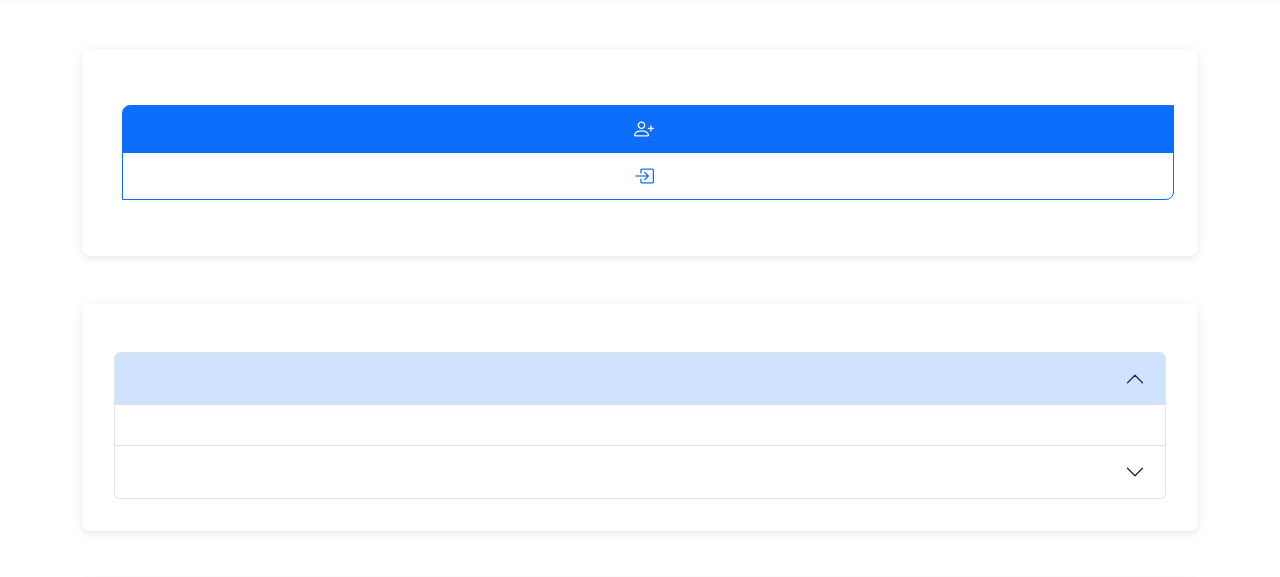
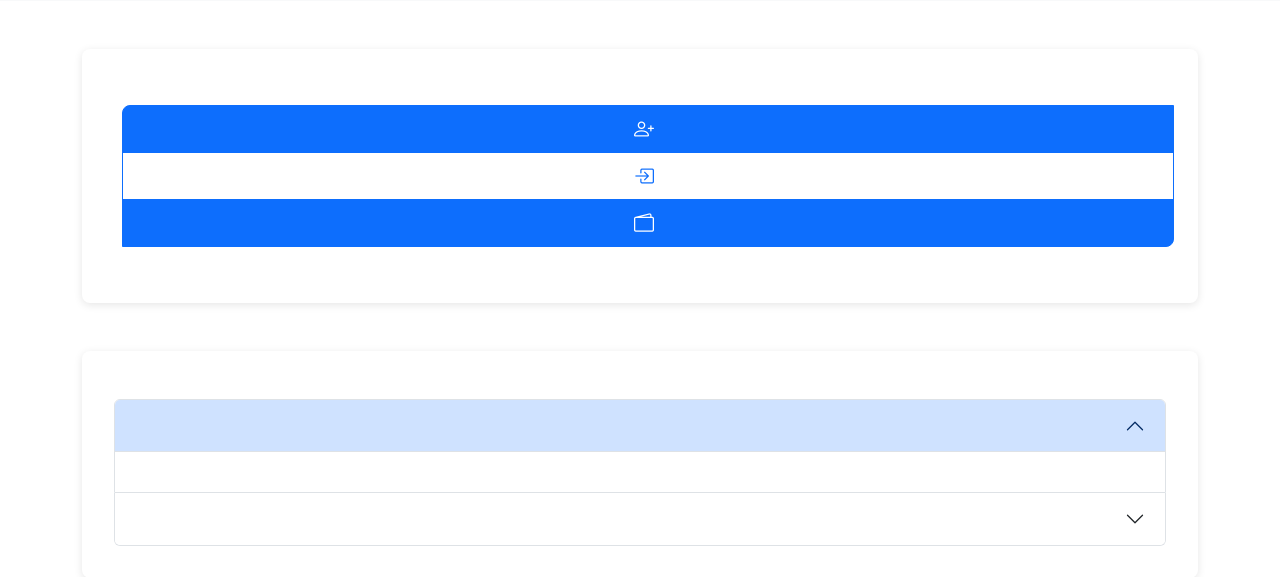
Before and after one commit to ficore-africa/TRADERS_AND_STARTUPS, a Flask app: template ficore_labs/templates/general/landingpage.html in a window 1280 px wide. Shown: the part 385-962 px from the top of the page. Run offline with Flask 3, Linux system fonts and the light colour scheme; the template is opened without the code that fills it: most values are stand-ins (such as "Sample title", 1, 10 or a date in 2020); parts of the project's set-up code (start-up, migrations or seed data) failed here and were passed over; some libraries are stand-ins or nearby versions.

Commit message:
Update landingpage.html

```diff
--- a/ficore_labs/templates/general/landingpage.html
+++ b/ficore_labs/templates/general/landingpage.html
@@ -13,6 +13,9 @@
             </a>
             <a href="{{ url_for('users.login') }}" class="btn btn-outline-primary btn-lg mx-2" data-bs-toggle="tooltip" data-bs-title="{{ t('general_login_tooltip', default='Log in to your account') | e }}">
                 <i class="bi bi-box-arrow-in-right me-2"></i>{{ t('general_login', default='Log In') | e }}
+            </a>
+            <a href="https://ficore-labs-records.onrender.com" target="_blank" class="btn btn-primary btn-lg mx-2" data-bs-toggle="tooltip" data-bs-title="{{ t('general_personal_finance_tooltip', default='Manage your personal finances') | e }}">
+                <i class="bi bi-wallet2 me-2"></i>{{ t('general_personal_finance', default='Personal Finance App') | e }}
             </a>
         </div>
     </div>
@@ -84,7 +87,7 @@
                                     </div>
                                 </div>
                             </div>
-                        </ div>
+                        </div>
                     {% endif %}
                 {% endfor %}
             </div>
```
